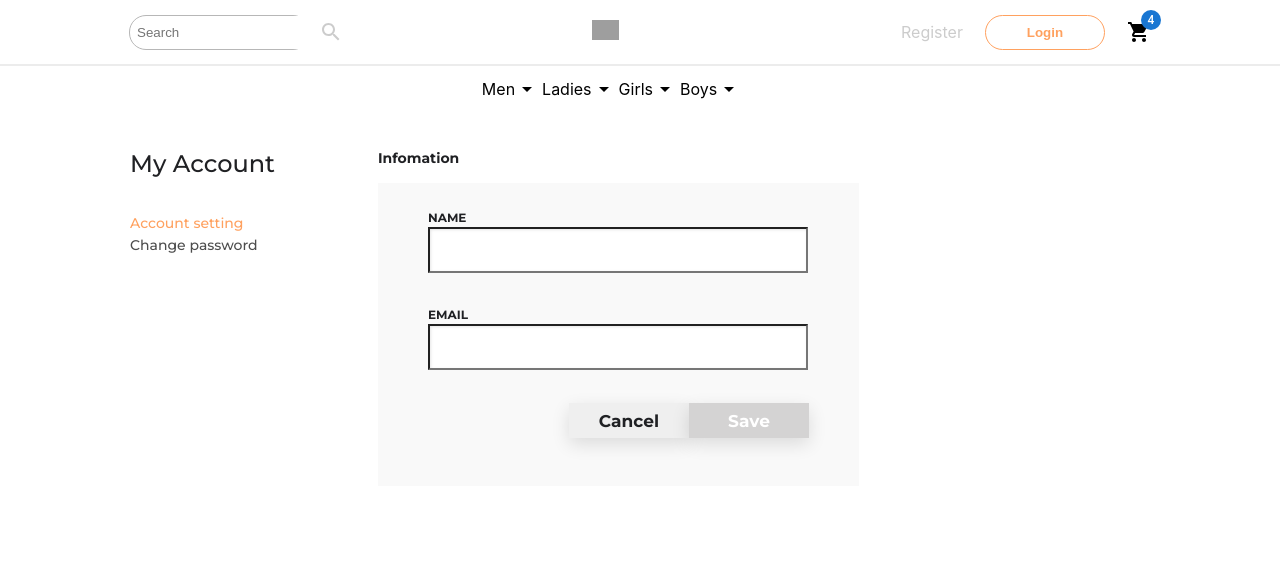
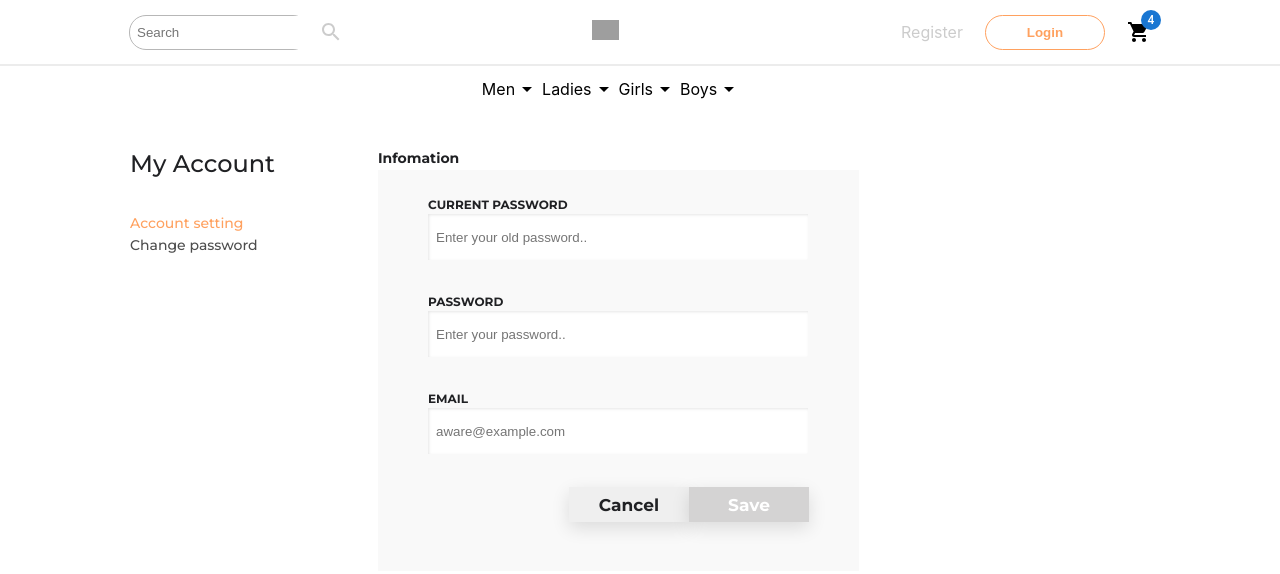
Before and after one commit to Vinhvp/internFrontEnd, a React (Create React App) app: page /product in a window 1280 px wide. Shown: the top 574 px of the page. Built offline with nearby package versions, Linux system fonts and the light colour scheme; grey boxes are pictures that could not be loaded.

Commit message:
feat: updateUI

```diff
--- a/src/Components/Input/Input.jsx
+++ b/src/Components/Input/Input.jsx
@@ -36,7 +36,7 @@ const Input = (props) => {
     }
     return (
 
-        <styled.InputContainer mb={props.mb} mt={props.mt}>
+        <styled.InputContainer mb={props.mb} mt={props.mt} >
             <label htmlFor={props.label}>{props.label}</label>
             <styled.Input error={Boolean(errorMessage)} onChange={handleGetValue} type={props.type} name={props.name} placeholder={props.placeholder}/>
             <p>{errorMessage}</p>
--- a/src/Components/Profile/Profile.jsx
+++ b/src/Components/Profile/Profile.jsx
@@ -1,52 +1,16 @@
 import React from 'react';
 import * as styled from './Profile.styled';
+import ProfileChange from './ProfileChange';
+import ProfileInfo from './ProfileInfo';
+import ProfileEditor1 from './ProfileEditor';
 import Button from '../Button/Button';
+import Input from '../Input/Input';
 const Profile = (props) => {
     return (
         <>
-        <styled.ProfileEditor display={props.display}>
-            <div className="Profile_Editor">
-                        <div className="Profile_Editor_title">
-                            <h4>Infomation</h4>
-                            <div className="Edit">Edit</div>
-                        </div>
-                        <div className="Profile_Editor_form">
-                            <div className="name" style={{margin:'26px 0 31px 0'}}>
-                                <div style={{color:'var(--dark-grey)'}}>Name</div>
-                                <div>Vo Phu Vinh</div>
-                            </div>
-                            <div className="email">
-                            <div style={{color:'var(--dark-grey)'}}>Email</div>
-                                <div>vinhvp@dgroup.co</div>
-                            </div>
-                        </div>
-
-            </div>
-        </styled.ProfileEditor>
-        <styled.ProfileEditor1>
-            <div className="Profile_Editor" display={props.display}>
-                        <div className="Profile_Editor_title">
-                            <h4>Infomation</h4>
-                        </div>
-                        <div className="Profile_Editor_form">
-                            <form>
-                                <div className="name">
-                                    <b>NAME</b>
-                                    <input type="text" />
-                                </div>
-                                <div className="email">
-                                    <b>EMAIL</b>
-                                    <input type="text" />
-                                </div>
-                                <div className='button'>
-                                    <Button name='Cancel' w='120px' h='35px' color='var(--dark-grey)'></Button>
-                                    <Button name='Save' w='120px' h='35px' bgcolor='var(--white-four)' color='var(--white)'></Button>
-                                </div>
-                            </form>
-                        </div>
-
-            </div>
-        </styled.ProfileEditor1>
+            {/* <ProfileInfo></ProfileInfo> */}
+            <ProfileChange></ProfileChange>
+            {/* <ProfileEditor1></ProfileEditor1> */}
         </>
      );
 }
--- a/src/Components/Profile/Profile.styled.js
+++ b/src/Components/Profile/Profile.styled.js
@@ -1,6 +1,6 @@
 import styled from 'styled-components';
-export const ProfileEditor = styled.div`
-    display: none;
+export const ProfileInfo = styled.div`
+
 .Profile_Editor{
     width: 430px;
     display: flex;
@@ -76,13 +76,89 @@ export const ProfileEditor1 = styled.div`
             height:303px;
             background: #f9f9f9;
             margin-top: 13px;
-        .name{
-            margin-top: 26px;
+            .nameEmail{
+               padding: 26px 0 0 0px;
+                input{
+                    margin-bottom: 33px;
                 }
-        .name,.email   {
+            }
+            .button{
+                text-align: right;
+                margin-right: 50px;
+            }
+            b{
+                width: 39px;
+                height: 18px;
+                font-family: Montserrat;
+                font-size: 12px;
+                font-weight: bold;
+                font-stretch: normal;
+                font-style: normal;
+                line-height: 1.5;
+                letter-spacing: normal;
+                color: var(--dark-grey);
+            }
+            input{
+                width: 380px;
+                height: 46px;
+                margin: 0;
+                box-shadow: inset 1px 1px 3px 0 rgba(0, 0, 0, 0.1);
+                background-color: var(--white);
+            }
+            input::placeholder{
+                width: 156px;
+                height: 22px;
+                opacity: 0.3;
+                font-family: Montserrat;
+                font-size: 14px;
+                font-weight: 500;
+                font-stretch: normal;
+                font-style: normal;
+                line-height: 1.57;
+                letter-spacing: normal;
+                color: var(--greyish-brown);
+            }
+
+        }
+}
+
+`
+export const ProfileChange = styled.div`
+
+    .Profile_Change{
+        width: 430px;
         display: flex;
         flex-direction: column;
+        &_title{
+            h4{
+                margin: 0;
+                width: 88px;
+                height: 22px;
+                font-family: Montserrat;
+                font-size: 14px;
+                font-weight: bold;
+                font-stretch: normal;
+                font-style: normal;
+                line-height: 1.57;
+                letter-spacing: normal;
+                color: var(--dark-grey);
+            }
+        }
+        &_form{
+            width: 481px;
+            height:401px;
+            background: #f9f9f9;
+            padding-left: 50px;
+            .nameEmail{
+                margin: 26px 0 0 0;
+                padding: 0;
+                input{
                     margin-bottom: 33px;
+                }
+            }
+            .button{
+                text-align: right;
+                margin-right: 50px;
             }
             .button{
                 text-align: right;
--- /dev/null
+++ b/src/Components/Profile/ProfileChange.jsx
@@ -0,0 +1,30 @@
+import React from 'react';
+import * as styled from './Profile.styled';
+import Input from '../Input/Input';
+import Button from '../Button/Button';
+const ProfileChange = () => {
+    return (
+        <styled.ProfileChange>
+            <div className="Profile_Change">
+                        <div className="Profile_Change_title">
+                            <h4>Infomation</h4>
+                        </div>
+                        <div className="Profile_Change_form">
+                            <form>
+                                <div className="nameEmail">
+                                    <Input type='password' placeholder='Enter your old password..' label='CURRENT PASSWORD'/>
+                                    <Input type='password' placeholder='Enter your password..' label='PASSWORD'/>
+                                    <Input type='email' placeholder='aware@example.com' label='EMAIL'/>
+                                </div>
+                                <div className='button'>
+                                    <Button name='Cancel' w='120px' h='35px' color='var(--dark-grey)'></Button>
+                                    <Button name='Save' w='120px' h='35px' bgcolor='var(--white-four)' color='var(--white)'></Button>
+                                </div>
+                            </form>
+                        </div>
+            </div>
+        </styled.ProfileChange>
+     );
+}
+
+export default ProfileChange;
--- /dev/null
+++ b/src/Components/Profile/ProfileEditor.jsx
@@ -0,0 +1,32 @@
+import React from 'react';
+import * as styled from './Profile.styled';
+import Input from '../Input/Input';
+import Button from '../Button/Button';
+const ProfileEditor1 = () => {
+    return (
+        <>
+        <styled.ProfileEditor1>
+            <div className="Profile_Editor" >
+                        <div className="Profile_Editor_title">
+                            <h4>Infomation</h4>
+                        </div>
+                        <div className="Profile_Editor_form">
+                            <form>
+                                <div className="nameEmail">
+                                    <Input type='text' placeholder='Enter your name..' label='NAME'/>
+                                    <Input type='EMAIL' placeholder='aware@example.com' label='EMAIL'/>
+                                </div>
+                                <div className='button'>
+                                    <Button name='Cancel' w='120px' h='35px' color='var(--dark-grey)'></Button>
+                                    <Button name='Save' w='120px' h='35px' bgcolor='var(--white-four)' color='var(--white)'></Button>
+                                </div>
+                            </form>
+                        </div>
+
+            </div>
+        </styled.ProfileEditor1>
+        </>
+     );
+}
+
+export default ProfileEditor1;
--- /dev/null
+++ b/src/Components/Profile/ProfileInfo.jsx
@@ -0,0 +1,29 @@
+import React from 'react';
+import * as styled from './Profile.styled';
+import Input from '../Input/Input';
+import Button from '../Button/Button';
+const ProfileInfo = () => {
+    return (
+        <styled.ProfileInfo>
+            <div className="Profile_Editor">
+                        <div className="Profile_Editor_title">
+                            <h4>Infomation</h4>
+                            <div className="Edit">Edit</div>
+                        </div>
+                        <div className="Profile_Editor_form">
+                            <div className="name" style={{margin:'26px 0 31px 0'}}>
+                                <div style={{color:'var(--dark-grey)'}}>Name</div>
+                                <div>Vo Phu Vinh</div>
+                            </div>
+                            <div className="email">
+                            <div style={{color:'var(--dark-grey)'}}>Email</div>
+                                <div>vinhvp@dgroup.co</div>
+                            </div>
+                        </div>
+
+            </div>
+        </styled.ProfileInfo>
+    );
+}
+
+export default ProfileInfo;
--- a/src/Pages/ProfilePage/ProfilePage.jsx
+++ b/src/Pages/ProfilePage/ProfilePage.jsx
@@ -1,7 +1,8 @@
 import React, {useState} from "react";
 import * as styled from './ProfilePage.styled';
 import Header from '../../Components/Header/Header';
-import ProfileEditor from '../../Components/Profile/Profile';
+import Profile from '../../Components/Profile/Profile';
+
 const ProfilePage = () => {
     const [toggleActive, setToggleActive] = useState(true);
     const handleToggle = () =>{
@@ -13,7 +14,7 @@ const ProfilePage = () => {
         <>
 
             <Header></Header>
-            <styled.Profile>
+            <styled.ProfilePage>
                 <div className="Profile_Setting">
                     <h2>My Account</h2>
                     <styled.active  onClick={handleToggle} color = {toggleActive} >
@@ -25,8 +26,8 @@ const ProfilePage = () => {
                     </styled.dactive>
 
                 </div>
-                <ProfileEditor></ProfileEditor>
-            </styled.Profile>
+                <Profile></Profile>
+            </styled.ProfilePage>
         </>
      );
 }
--- a/src/Pages/ProfilePage/ProfilePage.styled.js
+++ b/src/Pages/ProfilePage/ProfilePage.styled.js
@@ -1,6 +1,6 @@
 import styled from 'styled-components';
 import { width } from '@mui/system';
-export const Profile = styled.div`
+export const ProfilePage = styled.div`
     width: 678px;
     height: 267px;
     display: flex;
```
Lines whose indentation alone changed are shown as unchanged.
